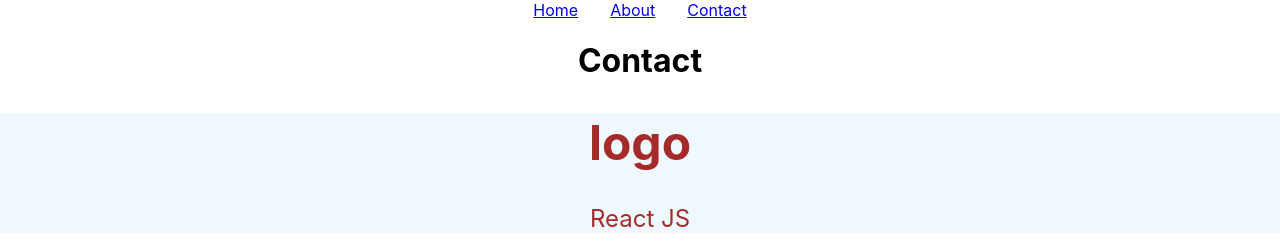
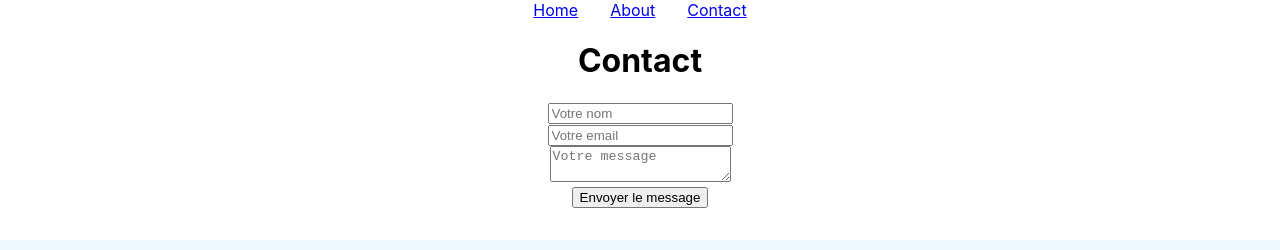
Before and after one commit to BouazziH/Ceppic-React, a React (Create React App) app: page /contact in a window 1280 px wide. Shown: the top 250 px of the page. Built offline with nearby package versions, Linux system fonts and the light colour scheme; no server answers.

Commit message:
ajout de formulaire de contact

```diff
--- a/src/App.js
+++ b/src/App.js
@@ -8,7 +8,7 @@ import { Route, Routes } from "react-router-dom";
 import Randomuser from "./components/Randomuser";
 import Nav from "./components/Nav";
 import About from "./pages/About";
-import Contact from "./pages/Contact";
+import Contact from "./pages/ContactForm";
 import Home from "./pages/Home";
 import NotFound from "./pages/NotFound";
 
--- a/src/pages/Contact.jsx
+++ /dev/null
@@ -1,5 +0,0 @@
-export default function Contact() {
-    return(
-        <h1>Contact</h1>
-    )
-};
--- /dev/null
+++ b/src/pages/ContactForm.jsx
@@ -0,0 +1,64 @@
+import { useState } from "react";
+
+export default function Contact() {
+  const [nom, setNom] = useState();
+  const [email, setEmail] = useState();
+  const [message, setMessage] = useState();
+const [submitted, setSubmitted] = useState(false);
+
+const handelSubmit = (event) => {
+    /* c'est pour dire au formulaire ne pas recharger la page preventDefault() */
+    event.preventDefault();
+    const contacts = {nom,email,message};
+    console.log(contacts);
+    setSubmitted(true);
+}
+if(submitted){
+    return(
+        <>
+        <p>
+            Merci de votre message.
+        </p>
+        </>
+    )
+}
+
+
+
+  return (
+    <div className="contact">
+      <h1>Contact</h1>
+      {/* pour envoyer a formulaire en methode post */}
+      <form method="POST" onSubmit={handelSubmit}>
+        <div>
+          <input
+            type="text"
+            name="nom"
+            placeholder="Votre nom"
+            required
+            onChange={(event) => setNom(event.target.value)}
+          />
+        </div>
+        <div>
+          <input
+            type="email"
+            placeholder="Votre email"
+            required
+            onChange={(event) => setEmail(event.target.value)}
+          />
+        </div>
+        <div>
+          <textarea
+            name="message"
+            placeholder="Votre message"
+            required
+            onChange={(event) => setMessage(event.target.value)}
+          ></textarea>
+        </div>
+        <div>
+          <button type="submit">Envoyer le message</button>
+        </div>
+      </form>
+    </div>
+  );
+}
```
Also changed, not shown: src/index.js (+8 -9 lines).
